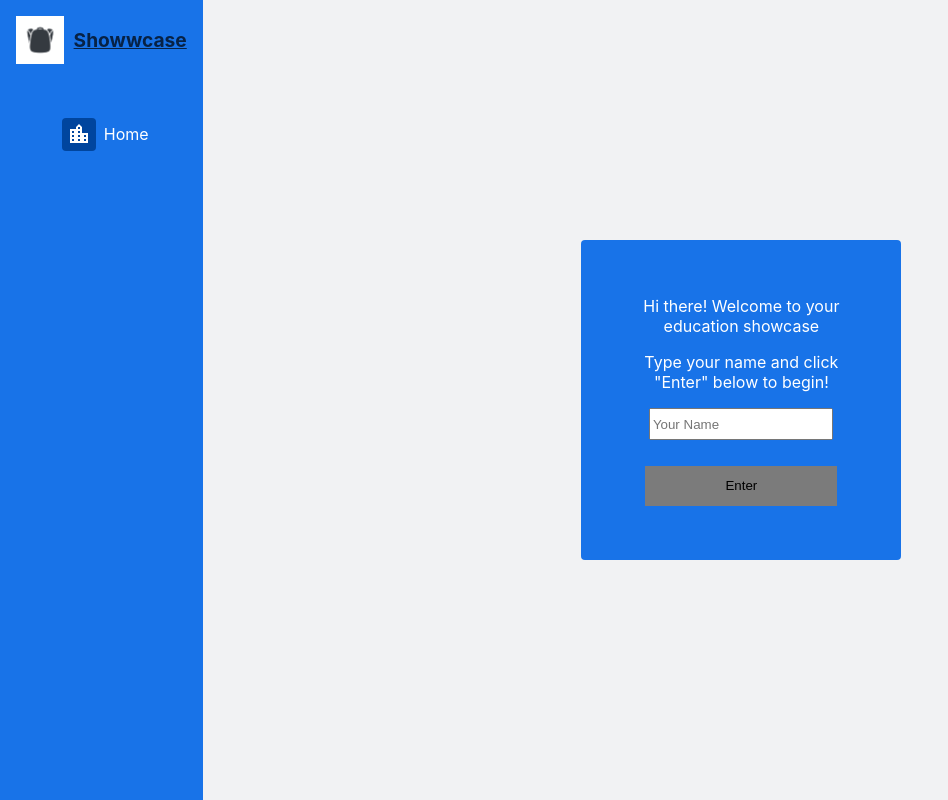
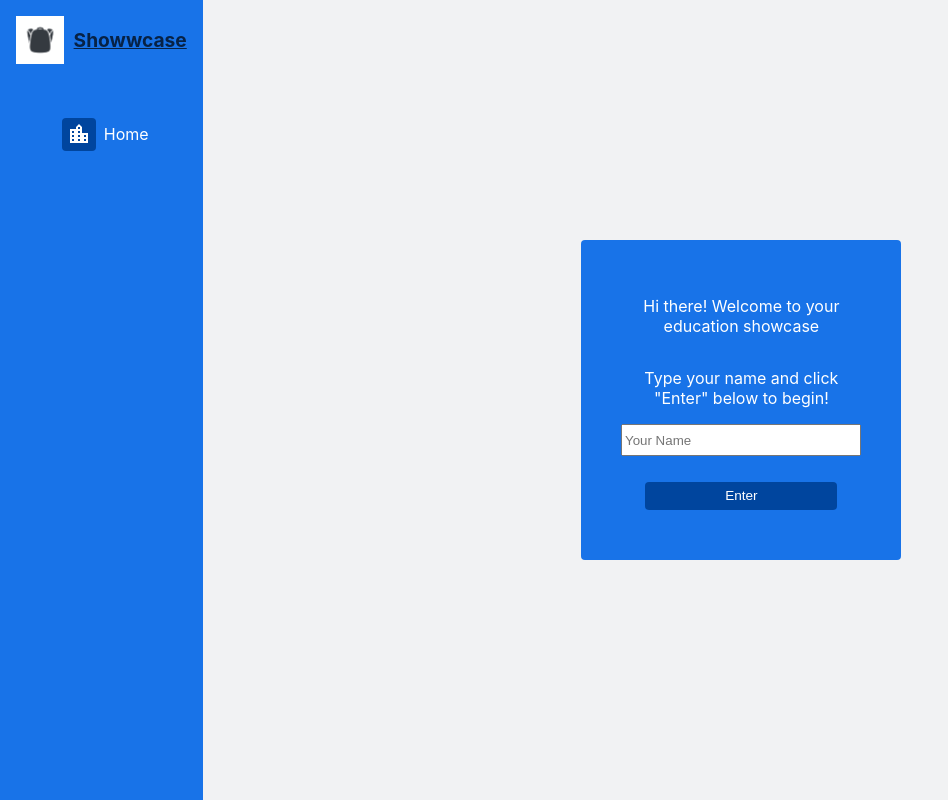
Before and after one commit to sumitfsd/showwcase-react-challenge, a React (Create React App) app: page / in a window 1280 px wide. Shown: the whole page, without its empty margins (0-948 px from the left). Built offline with nearby package versions, Linux system fonts and the light colour scheme.

Commit message:
Refactor homepage styling

```diff
--- a/src/containers/Homepage/Homepage.jsx
+++ b/src/containers/Homepage/Homepage.jsx
@@ -1,7 +1,7 @@
 import React, { useState } from 'react';
 import PropTypes from 'prop-types';
 import { MdLocationCity } from 'react-icons/md'
-import { ContentWrapper, Container, MidFrame, Button, NameInput } from './Homepage.styled'
+import { ContentWrapper, Container, MidFrame, NameInput, StyledButton } from './Homepage.styled'
 import Navigation from '../../components/Navigation';
 import { ROUTES } from '../../constant';
 
@@ -33,9 +33,12 @@ function Homepage({ setUserName, history }) {
             onChange={(event) => setName(event.target.value)}
             placeholder={'Your Name'}
           />
-        <Button
+          <StyledButton
             onClick={() => handleClick()}
-        >Enter</Button>
+            size='medium'
+          >
+            Enter
+          </StyledButton>
         </MidFrame>
       </ContentWrapper>
     </Container>
--- a/src/containers/Homepage/Homepage.styled.jsx
+++ b/src/containers/Homepage/Homepage.styled.jsx
@@ -1,5 +1,6 @@
 import styled from "styled-components";
 import theme from "../../styles/theme";
+import Button from '../../components/Button';
 
 export const ContentWrapper = styled.div`
   background-color: ${theme.grey};
@@ -23,14 +24,15 @@ export const MidFrame = styled.div`
   color: ${theme.white};
   border-radius: ${theme.borderRadius};
   text-align: center;
+  align-content: center;
+  display: flex;
+  flex-direction: column;
 `
 
-export const Button = styled.button`
-  background-color: ${theme.greyDark};
-  text-align: center;
+export const StyledButton = styled(Button)`
   margin-top: calc(${theme.sizingUnit} * 1.6);
-  padding: calc(${theme.sizingUnit} * 0.8);
   width: calc(${theme.sizingUnit} * 12);
+  align-self: center;
 `
 export const NameInput =  styled.input`
   height: ${theme.inputHeight};
```
Lines whose indentation alone changed are shown as unchanged.
